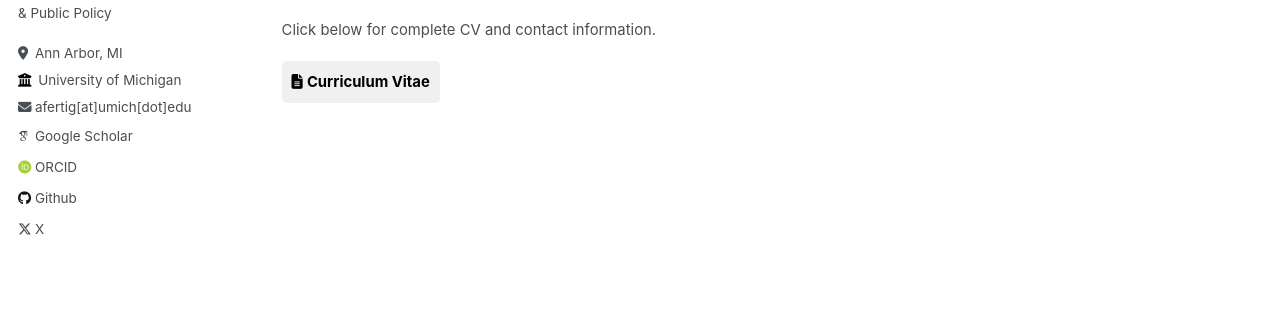
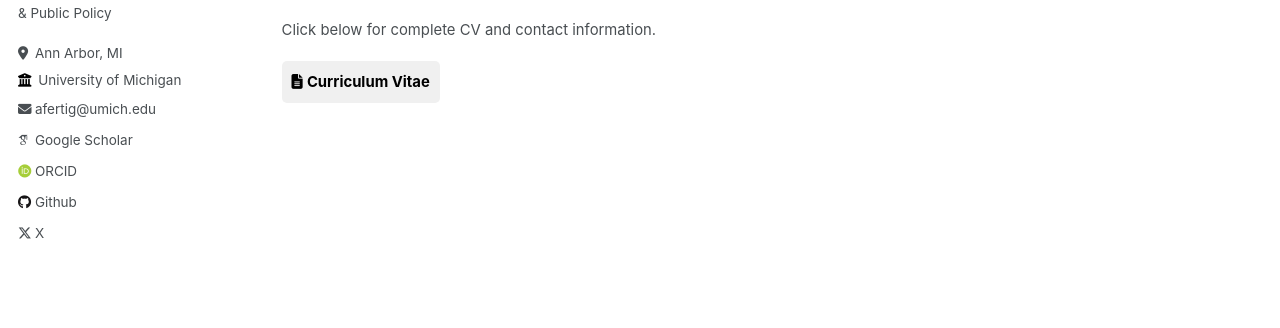
Before and after one commit to alexanderfertig/alexanderfertig.github.io, a Jekyll site: the page built from _pages/home.md, in a window 1280 px wide. Shown: the part 352-680 px from the top of the page. Built offline with Jekyll 4.4.1, drawn with Linux system fonts in a browser that asks for light colours; some web fonts are replaced.

Commit message:
update email link

```diff
--- a/_data/ui-text.yml
+++ b/_data/ui-text.yml
@@ -25,7 +25,7 @@ en: &DEFAULT_EN
   feed_label                 : "Feed"
   powered_by                 : "Powered by"
   website_label              : "Website"
-  email_label                : "afertig[at]umich[dot]edu"
+  email_label                : "afertig@umich.edu"
   recent_posts               : "Recent Posts"
   undefined_wpm              : "Undefined parameter words_per_minute at _config.yml"
   comment_form_info          : "Your email address will not be published. Required fields are marked"
--- a/_includes/author-profile.html
+++ b/_includes/author-profile.html
@@ -34,7 +34,7 @@
         <li><a href="{{ author.uri }}"><i class="fas fa-fw fa-link icon-pad-right" aria-hidden="true"></i>{{ site.data.ui-text[site.locale].website_label | default: "Website" }}</a></li>
       {% endif %}
       {% if author.email %}
-        <li><!-- <a href="mailto:{{ author.email }}"> --><i class="fas fa-fw fa-envelope icon-pad-right" aria-hidden="true"></i>{{ site.data.ui-text[site.locale].email_label | default: "Email" }}</a></li>
+        <li><a href="mailto:{{ author.email }}"><i class="fas fa-fw fa-envelope icon-pad-right" aria-hidden="true"></i>{{ site.data.ui-text[site.locale].email_label | default: "Email" }}</a></li>
       {% endif %}
 
       <!-- Font Awesome and Academicons icons / Academic websites -->
```
